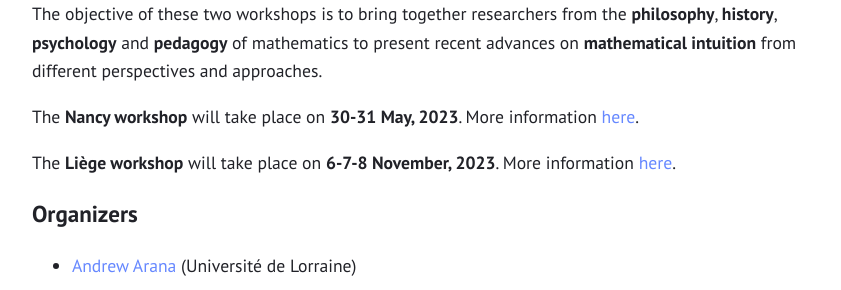
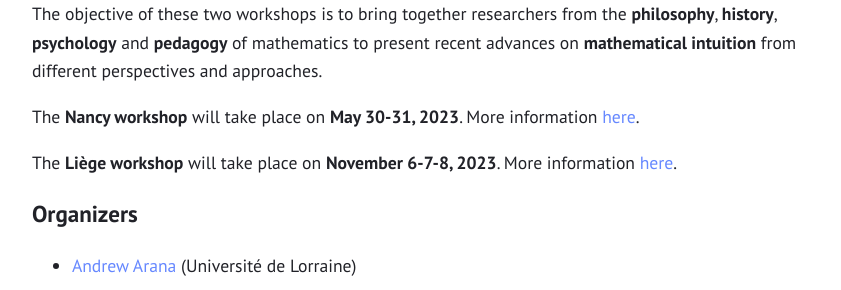
Before and after one commit to yhamami/mathematical-intuition-workshops, a Jekyll site: the page built from index.md, in a window 1280 px wide. Shown: the part 604-894 px from the top of the page, without its empty margins (219-1060 px from the left). Built offline with Jekyll 4.4.1, drawn with Linux system fonts in a browser that asks for light colours.

Commit message:
fix: date

```diff
--- a/index.md
+++ b/index.md
@@ -11,9 +11,9 @@ layout: page
 
 The objective of these two workshops is to bring together researchers from the **philosophy**, **history**, **psychology** and **pedagogy** of mathematics to present recent advances on **mathematical intuition** from different perspectives and approaches.
 
-The **Nancy workshop** will take place on **30-31 May, 2023**. More information [here](/mathematical-intuition-workshops/nancy-edition/).
+The **Nancy workshop** will take place on **May 30-31, 2023**. More information [here](/mathematical-intuition-workshops/nancy-edition/).
 
-The **Liège workshop** will take place on **6-7-8 November, 2023**. More information [here](/mathematical-intuition-workshops/liege-edition/).
+The **Liège workshop** will take place on **November 6-7-8, 2023**. More information [here](/mathematical-intuition-workshops/liege-edition/).
 
 # Organizers
 
```
